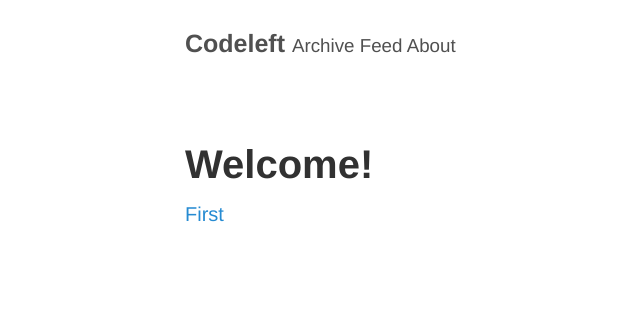
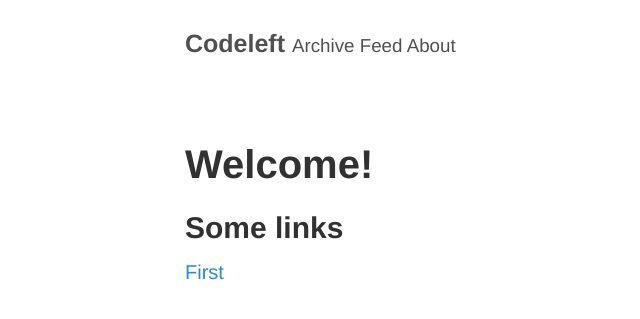
Before and after one commit to johhoi/codeleft, a Jekyll site: the page built from index.md, in a window 1280 px wide. Shown: the top 319 px of the page, without its empty margins (75-715 px from the left). Built offline with Jekyll 4.4.1, drawn with Linux system fonts in a browser that asks for light colours.

Commit message:
Update index.md

```diff
--- a/index.md
+++ b/index.md
@@ -3,7 +3,8 @@ layout: default
 title: Codeleft
 ---
 
-Welcome!
-========
+# Welcome!
 
+
+## Some links
 [First]({{ site.baseurl }}{% post_url 2017-02-26-first %})
```
